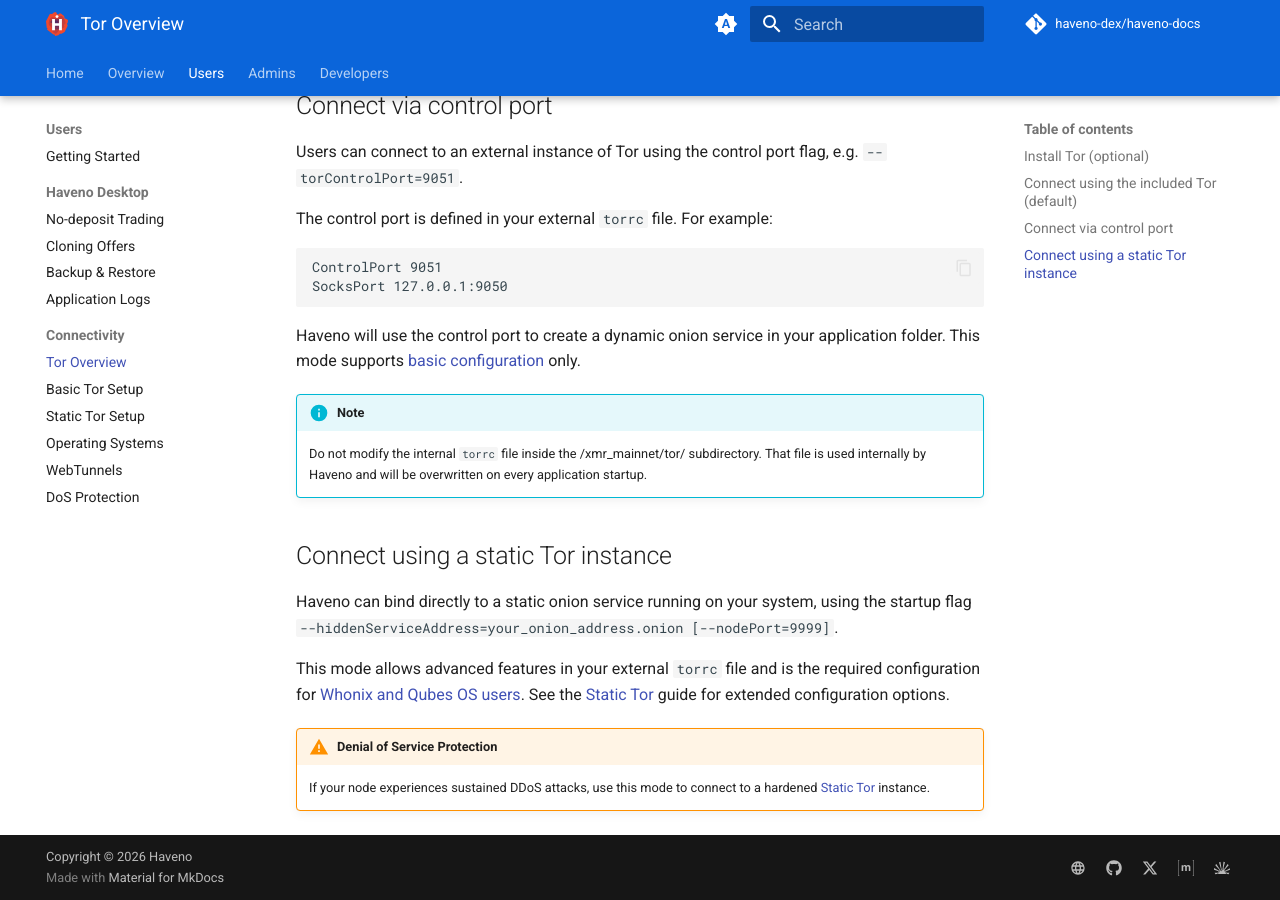
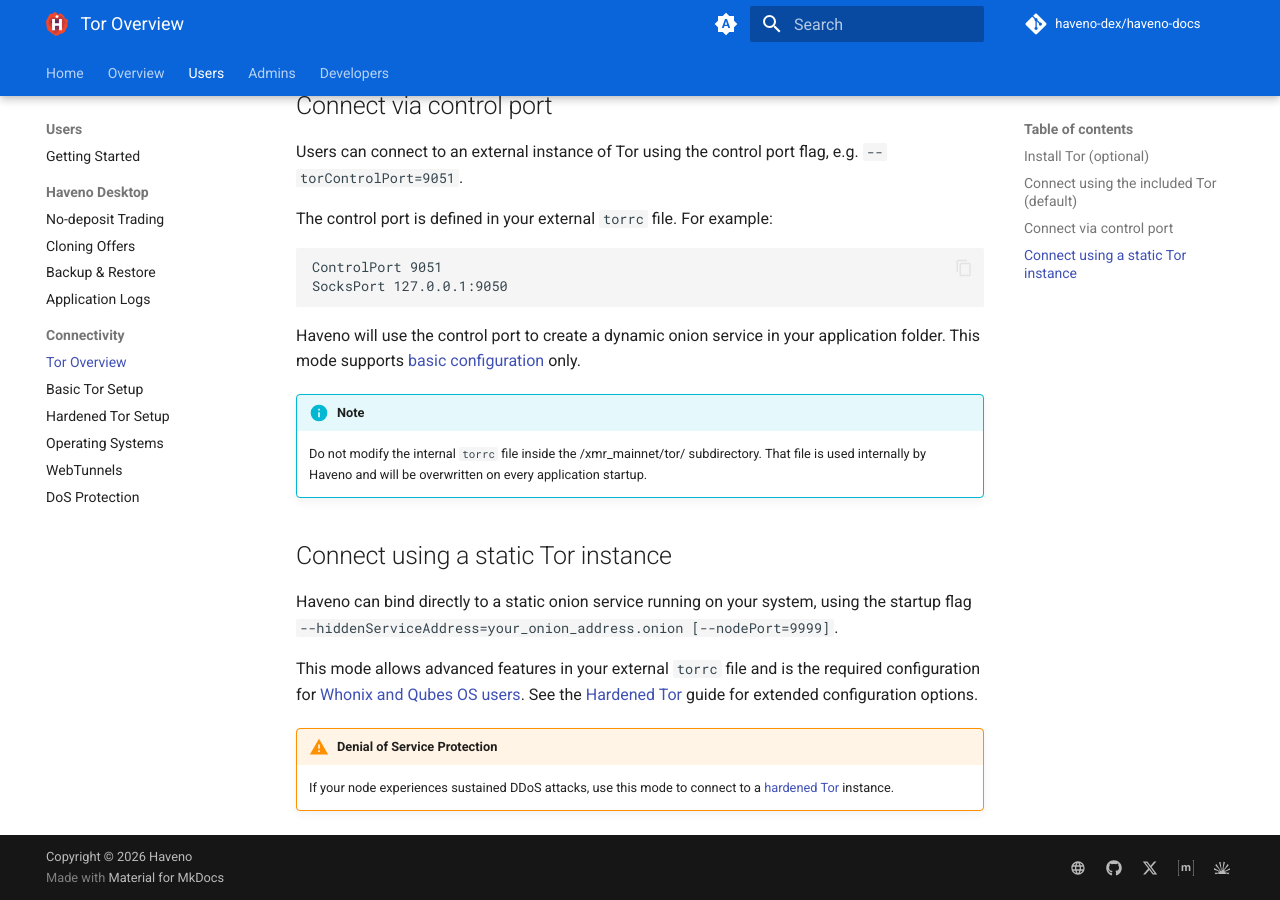
Before and after one commit to haveno-dex/haveno-docs, an MkDocs documentation site: the page built from docs/users/connectivity/tor_overview.md, in a window 1280 px wide and 900 px high, scrolled down 868 px. Built offline with MkDocs 1.6.1 and Material for MkDocs 9.7.7, drawn with Linux system fonts in a browser that asks for light colours; plug-ins that fetch from the network failed and are left out; comment, search, counter and statistics services are not loaded; the version menu is left out.

Commit message:
docs: prefer hardened tor over static tor (#115)

````diff
--- a/docs/users/connectivity/tor_overview.md
+++ b/docs/users/connectivity/tor_overview.md
@@ -24,7 +24,7 @@
 
 This works out of the box by automatically launching an included version of Tor managed completely by Haveno.
 
-This method creates a dynamic onion service in your application folder and supports [basic configuration](./dynamic_onion.md) only.
+This method creates a dynamic onion service in your application folder and supports [basic configuration](./basic_tor.md) only.
 
 ## Connect via control port
 
@@ -37,7 +37,7 @@
 SocksPort 127.0.0.1:9050
 ```
 
-Haveno will use the control port to create a dynamic onion service in your application folder. This mode supports [basic configuration](./dynamic_onion.md) only.
+Haveno will use the control port to create a dynamic onion service in your application folder. This mode supports [basic configuration](./basic_tor.md) only.
 
 !!! Info "Note"
     Do not modify the internal `torrc` file inside the /xmr_mainnet/tor/ subdirectory. That file is used internally by Haveno and will be overwritten on every application startup.
@@ -46,7 +46,7 @@
 
 Haveno can bind directly to a static onion service running on your system, using the startup flag `--hiddenServiceAddress=your_onion_address.onion [--nodePort=9999]`.
 
-This mode allows advanced features in your external `torrc` file and is the required configuration for [Whonix and Qubes OS users](./operating_systems.md). See the [Static Tor](./static_onion.md) guide for extended configuration options.
+This mode allows advanced features in your external `torrc` file and is the required configuration for [Whonix and Qubes OS users](./operating_systems.md). See the [Hardened Tor](./hardened_tor.md) guide for extended configuration options.
 
 !!! warning "Denial of Service Protection"
-    If your node experiences sustained DDoS attacks, use this mode to connect to a hardened [Static Tor](./static_onion.md) instance.
+    If your node experiences sustained DDoS attacks, use this mode to connect to a [hardened Tor](./hardened_tor.md) instance.
--- a/mkdocs.yml
+++ b/mkdocs.yml
@@ -158,8 +158,8 @@
     - Application Logs: 'users/logs.md'
   - Connectivity:
     - Tor Overview : 'users/connectivity/tor_overview.md'
-    - Basic Tor Setup: 'users/connectivity/dynamic_onion.md'
-    - Static Tor Setup: 'users/connectivity/static_onion.md'
+    - Basic Tor Setup: 'users/connectivity/basic_tor.md'
+    - Hardened Tor Setup: 'users/connectivity/hardened_tor.md'
     - Operating Systems: 'users/connectivity/operating_systems.md'
     - WebTunnels: 'users/connectivity/webtunnels.md'
     - DoS Protection: 'users/connectivity/dos_protection.md'
````
Also changed, not shown: docs/users/connectivity/basic_tor.md (renamed from docs/users/connectivity/dynamic_onion.md, +1 -1 lines), docs/users/connectivity/dos_protection.md (+1 -1 lines), docs/users/connectivity/hardened_tor.md (renamed from docs/users/connectivity/static_onion.md, +1 -1 lines), docs/users/connectivity/operating_systems.md (+1 -1 lines).
